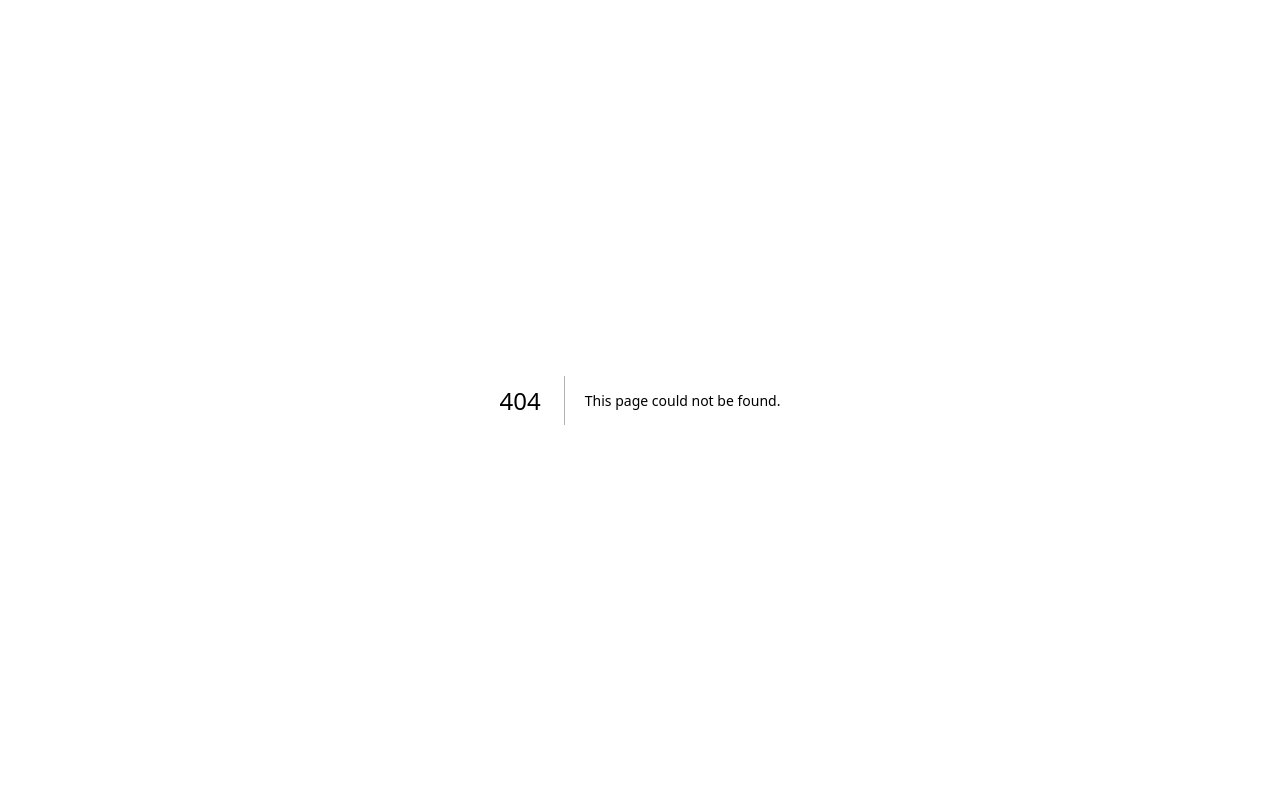
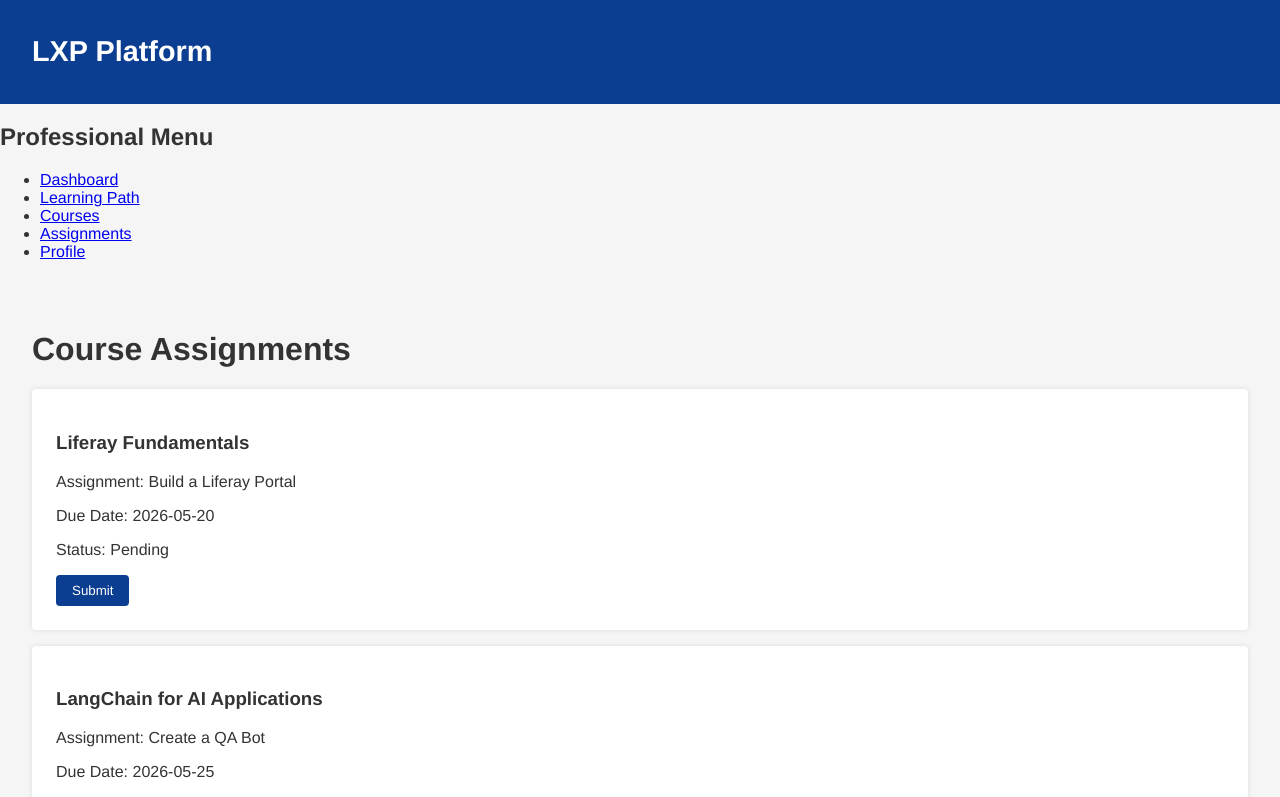
Before and after one commit to openautonomyx/Learning-Experience-Platform, a Next.js app in the folder frontend/: page /professional/CourseAssignments in a window 1280 px wide. Before the commit this address had no page. Shown: the top 797 px of the page. Built offline with nearby package versions, Linux system fonts and the light colour scheme.

Commit message:
Add professional courses assignments page with real assignments for Liferay, LangChain, Project Management

```diff
--- /dev/null
+++ b/frontend/src/pages/professional/CourseAssignments.js
@@ -0,0 +1,43 @@
+import React from 'react';
+import Header from '../../components/Header';
+import '../../styles/moodle.css';
+
+const professionalAssignments = [
+  { id: 1, course: 'Liferay Fundamentals', title: 'Build a Liferay Portal', dueDate: '2026-05-20', status: 'Pending' },
+  { id: 2, course: 'LangChain for AI Applications', title: 'Create a QA Bot', dueDate: '2026-05-25', status: 'In Progress' },
+  { id: 3, course: 'Project Management', title: 'Project Plan Document', dueDate: '2026-05-30', status: 'Completed' },
+];
+
+const CourseAssignments = () => {
+  return (
+    <div>
+      <Header />
+      <div className="flex">
+        <aside className="w-1/5 bg-gray-200 p-4 h-screen">
+          <h2 className="font-bold mb-4">Professional Menu</h2>
+          <ul>
+            <li className="mb-2"><a href="/professional/Dashboard">Dashboard</a></li>
+            <li className="mb-2"><a href="/professional/LearningPathTimeline">Learning Path</a></li>
+            <li className="mb-2"><a href="/professional/Courses">Courses</a></li>
+            <li className="mb-2"><a href="/professional/CourseAssignments">Assignments</a></li>
+            <li className="mb-2"><a href="#">Profile</a></li>
+          </ul>
+        </aside>
+        <main className="flex-1 p-6">
+          <h1 className="text-2xl font-bold mb-4">Course Assignments</h1>
+          {professionalAssignments.map(assignment => (
+            <div key={assignment.id} className="card">
+              <h3 className="font-semibold">{assignment.course}</h3>
+              <p>Assignment: {assignment.title}</p>
+              <p>Due Date: {assignment.dueDate}</p>
+              <p>Status: {assignment.status}</p>
+              <button className="mt-2">Submit</button>
+            </div>
+          ))}
+        </main>
+      </div>
+    </div>
+  );
+};
+
+export default CourseAssignments;
```
